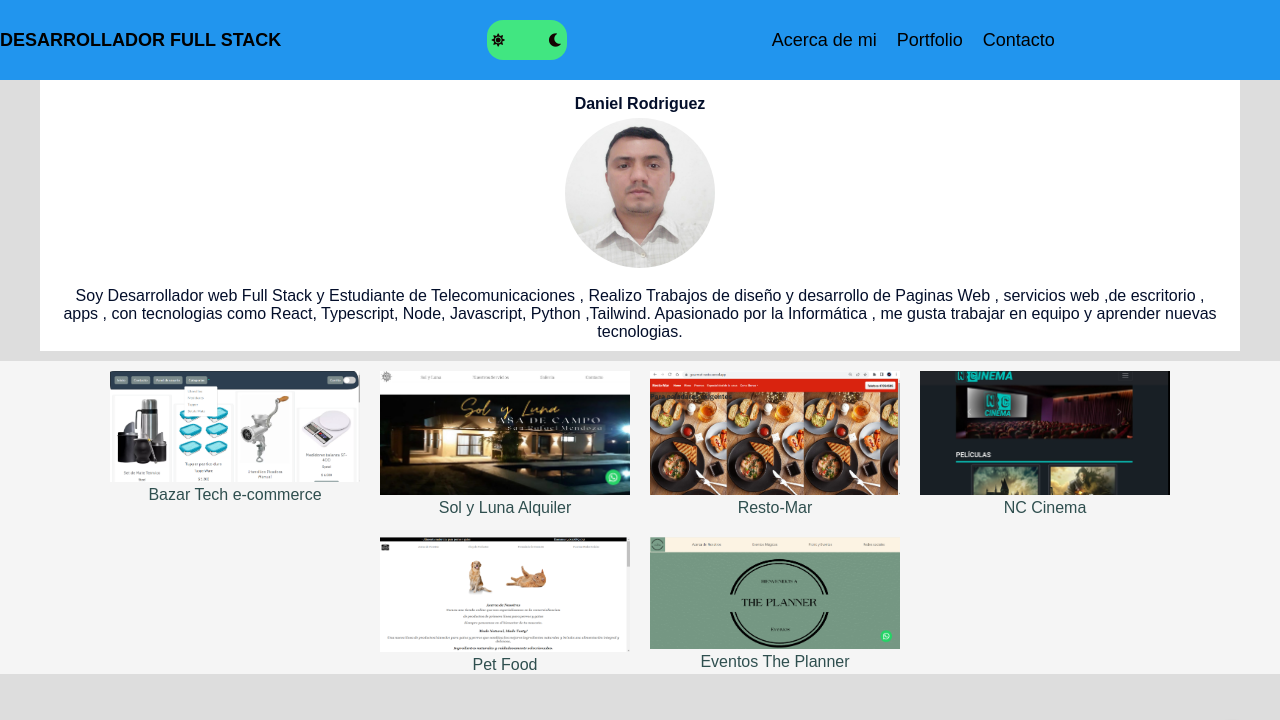
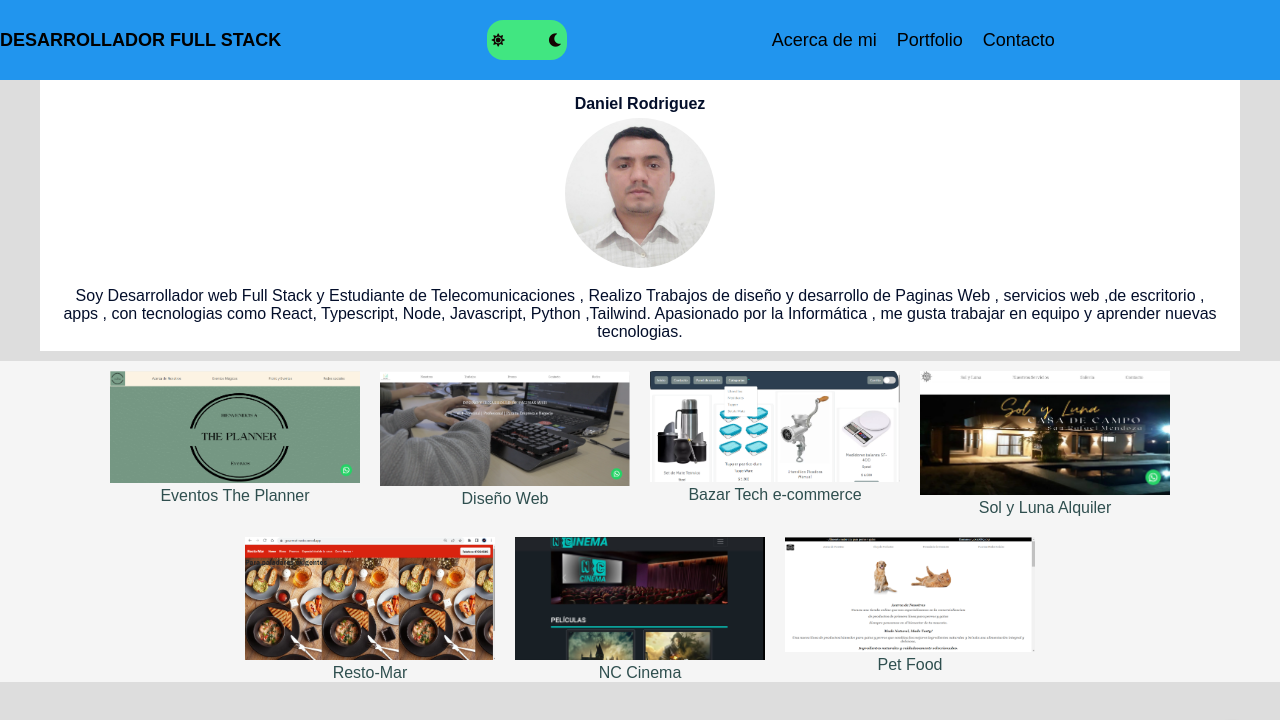
Before and after one commit to danydeitu/daniel---portfolio, a website: page public/index.html in a window 1280 px wide. Shown: the top 720 px of the page. Drawn offline with Linux system fonts and the light colour scheme.

Commit message:
add project

```diff
--- a/public/index.html
+++ b/public/index.html
@@ -55,7 +55,22 @@
                 <div class="secciones">
                   <section>
                     <div class="box">
-
+                      <article>
+                        <a href="https://www.eventostheplanner.website/"
+                            target="_blank"
+                            rel="noreferrer">
+                          <img src="../../img/planner.png" />
+                          <p>Eventos The Planner</p>
+                          </a>
+                        </article>
+                        <article>
+                          <a href="https://www.disenowebdany.store/"
+                              target="_blank"
+                              rel="noreferrer">
+                            <img src="../../img/danyweb.png" />
+                            <p>Diseño Web</p>
+                            </a>
+                          </article>
                     <article>
                         <a href="https://bazar-tech.vercel.app/"
                          target="_blank"
@@ -102,14 +117,7 @@
                         </a>
                       </article>
 
-                      <article>
-                      <a href="https://www.eventostheplanner.website/"
-                          target="_blank"
-                          rel="noreferrer">
-                        <img src="../../img/planner.png" />
-                        <p>Eventos The Planner</p>
-                        </a>
-                      </article>
+
 
 
 
```
Also changed, not shown: public/img/danyweb.png (added).
